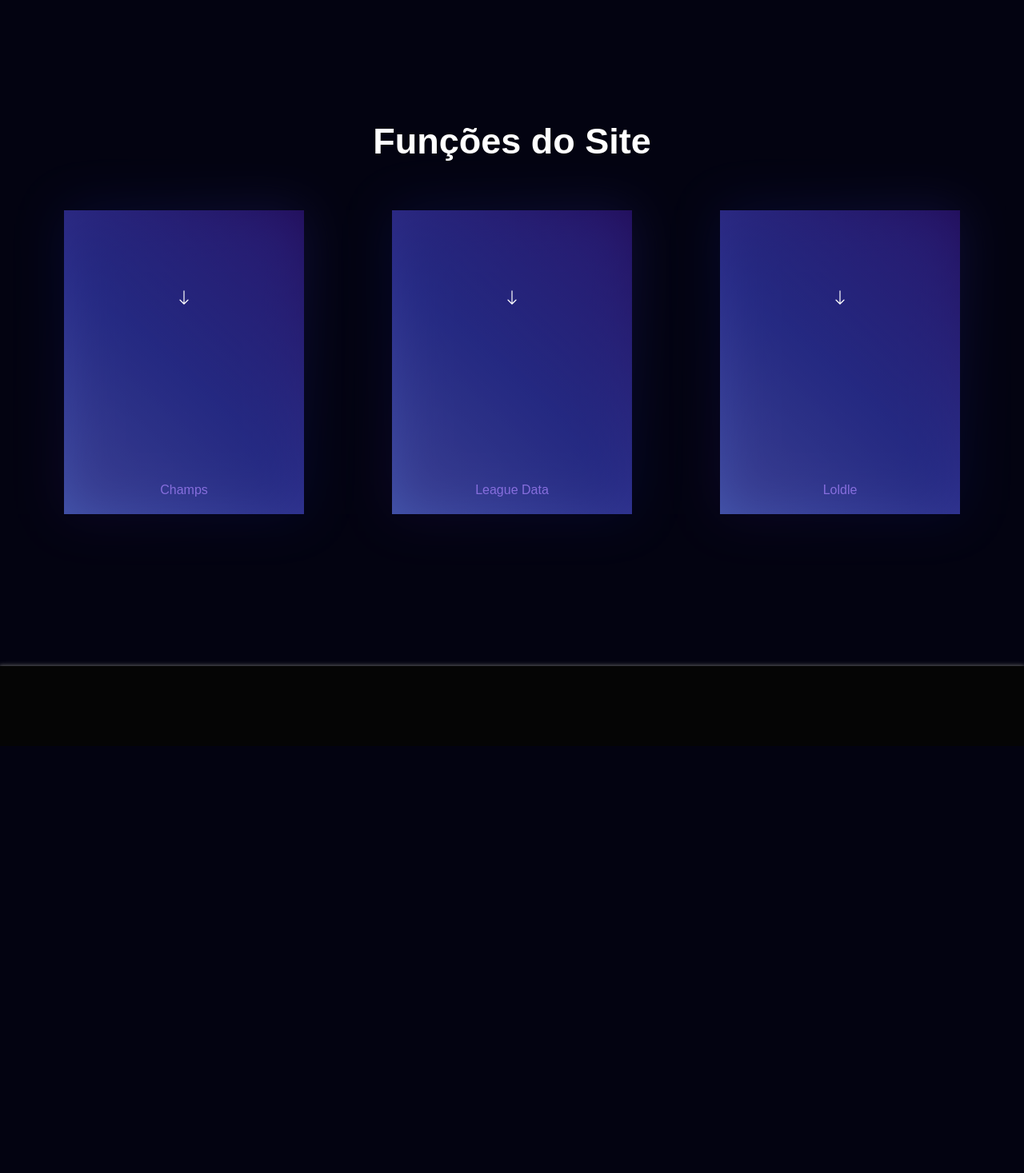
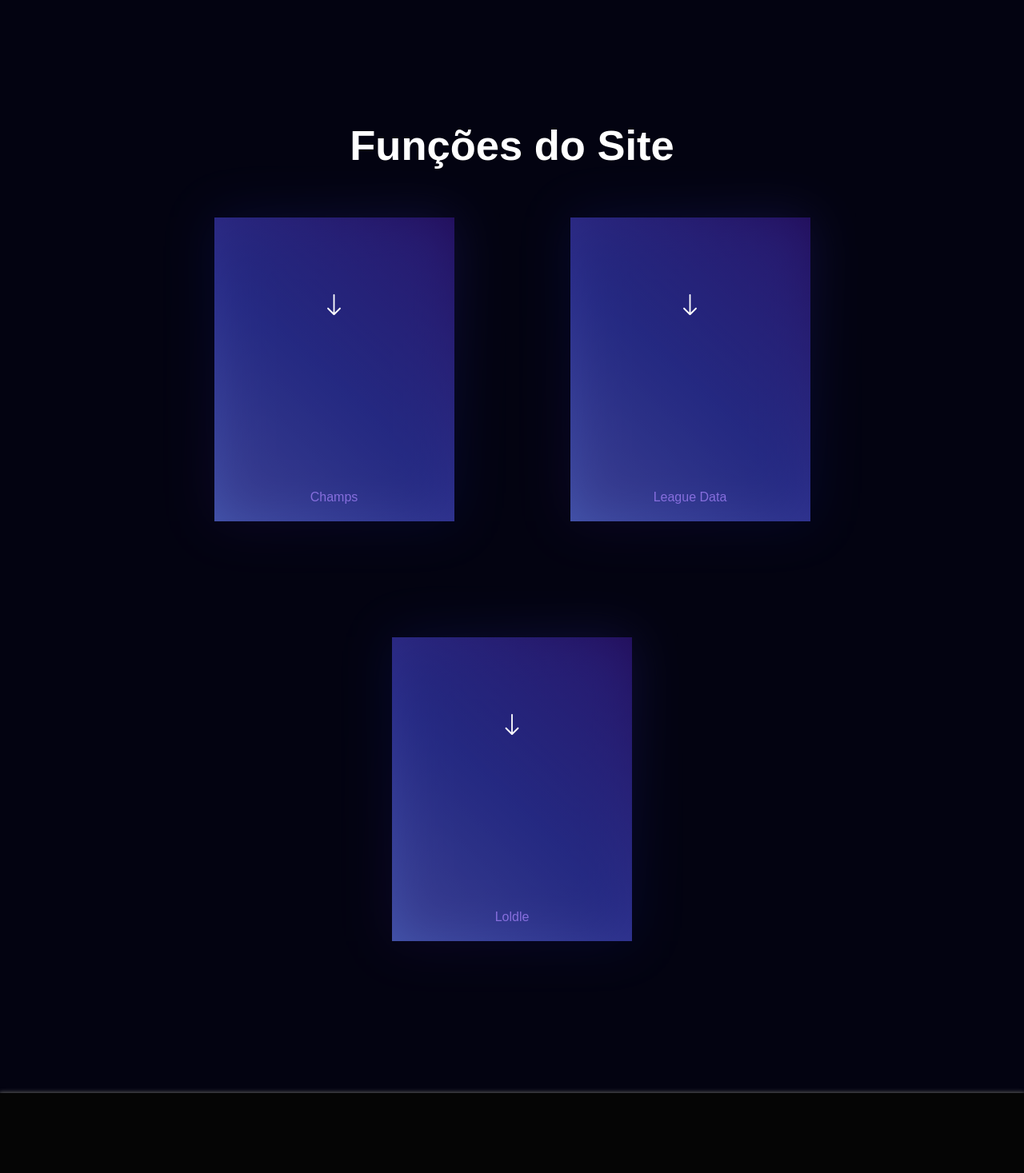
Before and after one commit to Simonfilipes/league_data, a PHP site: page /pag_apres.php in a window 1280 px wide. Shown: the part 907-2374 px from the top of the page at 80% size. Before the commit the page ends 1740 px from the top, so only its background shows below. Run offline with PHP 8.4, Linux system fonts and the light colour scheme.

Commit message:
mudança no gap e na font do prompt

```diff
--- a/css/cards.css
+++ b/css/cards.css
@@ -2,7 +2,7 @@
 
 .titulo{
   color: white;
-  font-size: 30px;
+  font-size: 35px;
   margin: 100px 0px 50px 0px;
   text-align: center;
 }
@@ -14,7 +14,7 @@
   flex-wrap: wrap;
   justify-content: center;
   flex-direction: row;
-  gap: 130px
+  gap: 165px
 }
 
 .flip-card-back{
@@ -76,7 +76,7 @@
   }
 
   #prompt {
-    font-size: 20px;
+    font-size: 30px;
     font-weight: bold;
     transition: 300ms ease-in-out-out;
     position: absolute;
```
